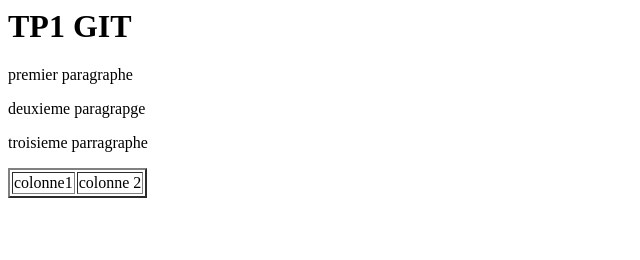
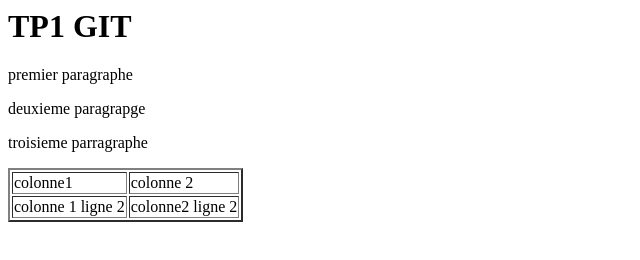
Before and after one commit to elawaj/DD202, a plain HTML site: page index.html in a window 1280 px wide. Shown: the whole page, without its empty margins (0-640 px from the left). Drawn offline with Linux system fonts and the light colour scheme.

Commit message:
ajout de la ligne 2

```diff
--- a/index.html
+++ b/index.html
@@ -4,6 +4,7 @@
 		<p> premier paragraphe </p>
 <p> deuxieme paragrapge </p>
 <p> troisieme parragraphe</p>
-<table border=2px><tr><td>colonne1</td><td>colonne 2</td>
+<table border=2px><tr><td>colonne1</td><td>colonne 2</td></tr>
+	<tr><td>colonne 1 ligne 2</td><td>colonne2 ligne 2</td></tr>
 	</body>
 </html>
```
